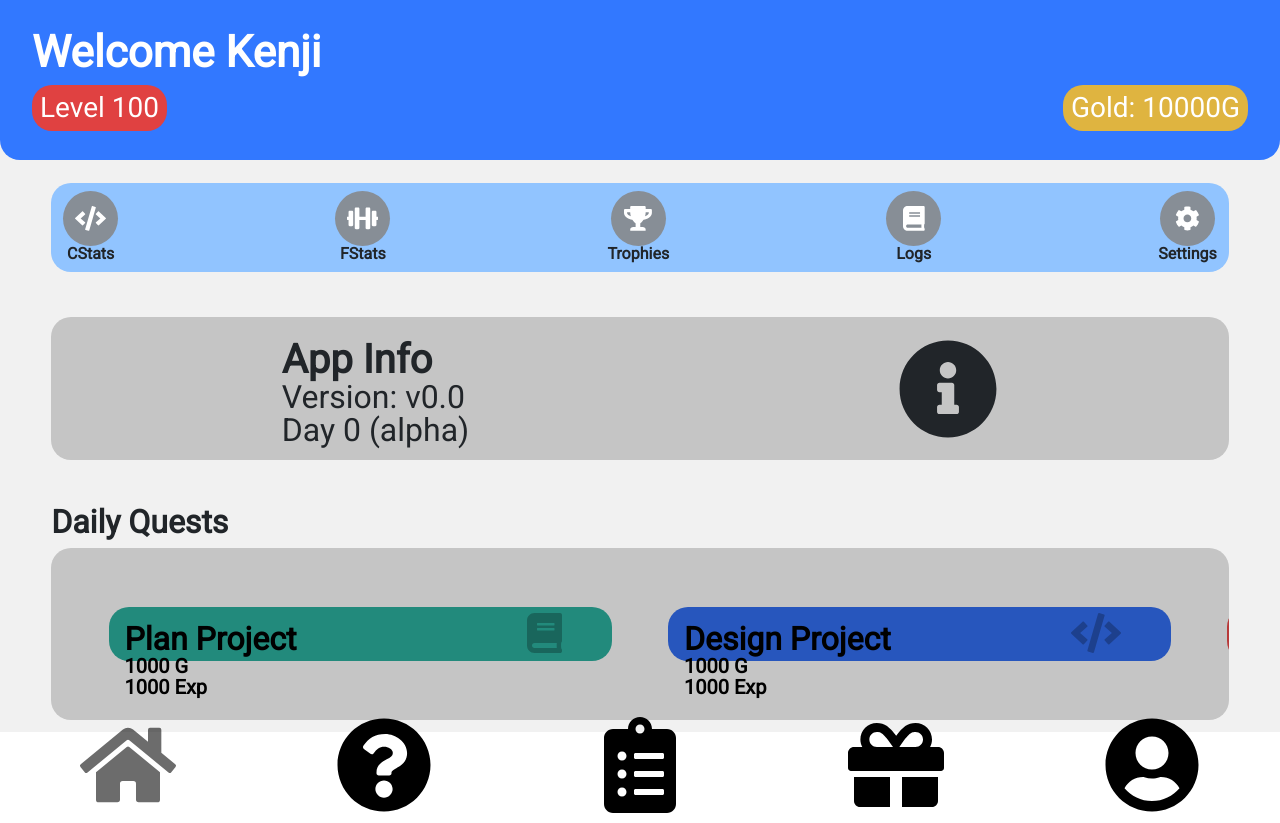
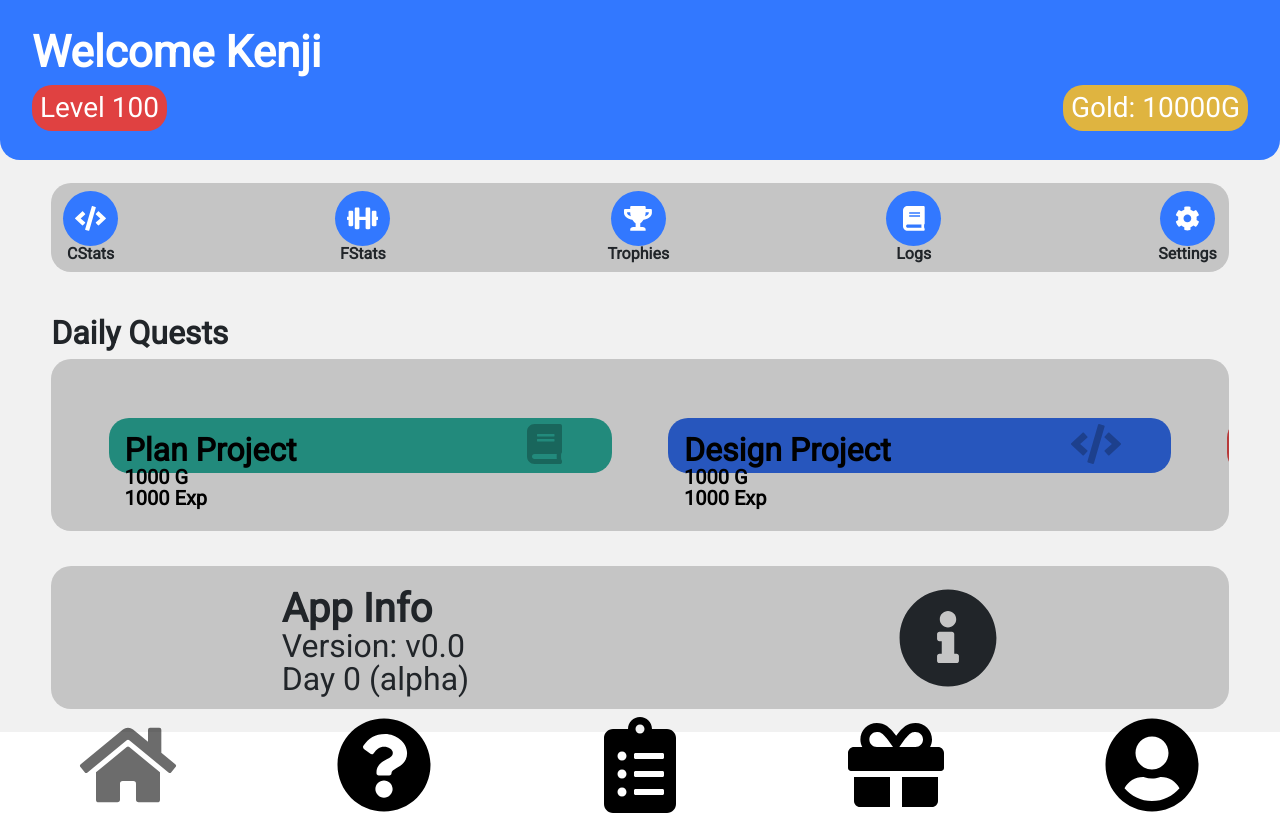
Before and after one commit to KenjiPcx/Gamified-Project-Manager, a React (Create React App) app in the folder frontend/: page / in a window 1280 px wide. Built offline with nearby package versions, Linux system fonts and the light colour scheme.

Commit message:
Changed dashboard page structure :art:

```diff
--- a/frontend/src/pages/dashboard.tsx
+++ b/frontend/src/pages/dashboard.tsx
@@ -34,16 +34,6 @@ function Dashboard() {
             );
           })}
         </div>
-        <div className="app-information">
-          <div className="content-wrapper">
-            <div className="app-header">App Info</div>
-            <div className="info-wrapper">
-              <div className="app-version">Version: {appVers}</div>
-              <div className="app-age">Day {appAge} (alpha)</div>
-            </div>
-          </div>
-          <FontAwesomeIcon icon={faInfoCircle} className="icon" />
-        </div>
         <div className="daily-quests-container">
           <div className="label">Daily Quests</div>
           <div className="daily-quests">
@@ -60,6 +50,16 @@ function Dashboard() {
             })}
           </div>
         </div>
+        <div className="app-information">
+          <div className="content-wrapper">
+            <div className="app-header">App Info</div>
+            <div className="info-wrapper">
+              <div className="app-version">Version: {appVers}</div>
+              <div className="app-age">Day {appAge} (alpha)</div>
+            </div>
+          </div>
+          <FontAwesomeIcon icon={faInfoCircle} className="icon" />
+        </div>
       </div>
     </div>
   );
--- a/frontend/src/styles/App.css
+++ b/frontend/src/styles/App.css
@@ -410,7 +410,7 @@
   -webkit-box-pack: justify;
       -ms-flex-pack: justify;
           justify-content: space-between;
-  background-color: #91c4ff;
+  background-color: #c5c5c5;
   border-radius: 20px;
   padding: 0.5rem 0.75rem;
 }
@@ -433,7 +433,7 @@
 
 .dashboard-page .main-content .shortcuts-menu .shortcut .icon {
   border-radius: 50%;
-  background-color: #878e96;
+  background-color: #3278ff;
   color: white;
   width: 55px;
   height: 55px;
@@ -545,6 +545,8 @@
   border-radius: 20px;
   background-color: #c5c5c5;
   padding: 5% 2.5%;
+  -ms-scroll-snap-type: x mandatory;
+      scroll-snap-type: x mandatory;
 }
 
 .dashboard-page .main-content .daily-quests-container .daily-quests a {
--- a/frontend/src/styles/pages/_dashboard.scss
+++ b/frontend/src/styles/pages/_dashboard.scss
@@ -61,7 +61,7 @@
       height: 15.5%;
       display: flex;
       justify-content: space-between;
-      background-color: $profile-color;
+      background-color: $dashboard-info-color;
       border-radius: 20px;
       padding: 0.5rem 0.75rem;
 
@@ -73,7 +73,7 @@
 
         .icon {
           border-radius: 50%;
-          background-color: $secondary-color;
+          background-color: $primary-color;
           color: white;
           width: 55px;
           height: 55px;
@@ -152,6 +152,7 @@
         border-radius: 20px;
         background-color: $dashboard-info-color;
         padding: 5% 2.5%;
+        scroll-snap-type: x mandatory;
 
         a {
           color: black;
@@ -192,11 +193,9 @@
             font-size: 1.25rem;
             font-weight: bold;
             .gold {
-
             }
 
             .exp {
-
             }
           }
         }
```
Also changed, not shown: 1 other file (tests, documents, lock files or other folders). Lines whose indentation alone changed are shown as unchanged.
